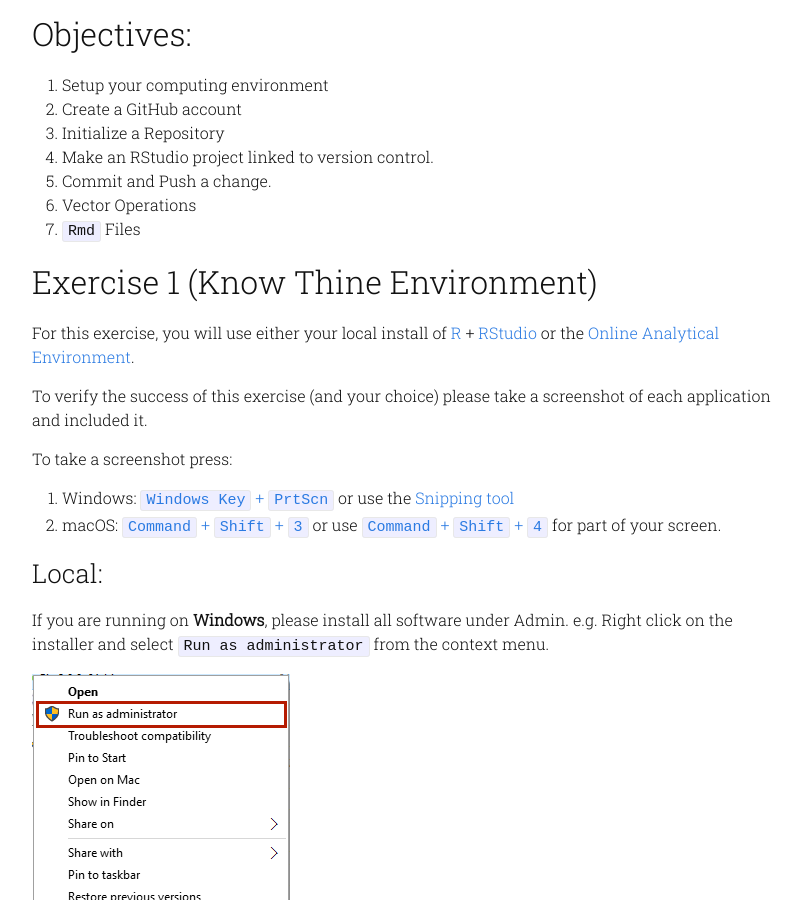
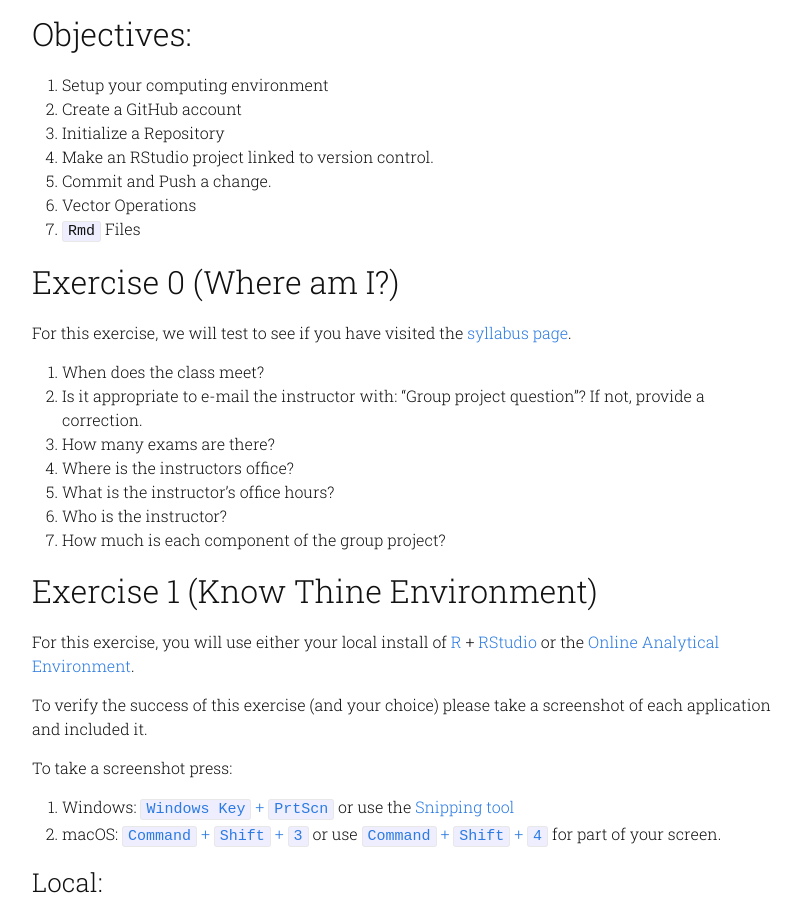
Before and after one commit to stat385uiuc/su2016, a Jekyll site: the page built from _posts/2016-06-14-hw1.md, in a window 1280 px wide and 900 px high, scrolled down 991 px. Shown: the whole window, without its empty margins (238-1038 px from the left). Built offline with Jekyll 4.4.1, drawn with Linux system fonts in a browser that asks for light colours; formulas are drawn with MathJax 3.

Commit message:
Added exercise 0 to homework. (syllabus quiz)

```diff
--- a/_posts/2016-06-14-hw1.md
+++ b/_posts/2016-06-14-hw1.md
@@ -43,6 +43,19 @@
 5. Commit and Push a change.
 6. Vector Operations
 7. `Rmd` Files
+
+## Exercise 0 (Where am I?)
+
+For this exercise, we will test to see if you have visited the [syllabus page](http://stat385.thecoatlessprofessor.com/syllabus/).
+
+1. When does the class meet?
+2. Is it appropriate to e-mail the instructor with: "Group project question"? If not, provide a correction.
+3. How many exams are there?
+4. Where is the instructors office?
+5. What is the instructor's office hours?
+6. Who is the instructor?
+7. How much is each component of the group project?
+
 
 ## Exercise 1 (Know Thine Environment)
 
```
Also changed, not shown: _source/2016-06-14-hw1.Rmd (+13 -0 lines).
